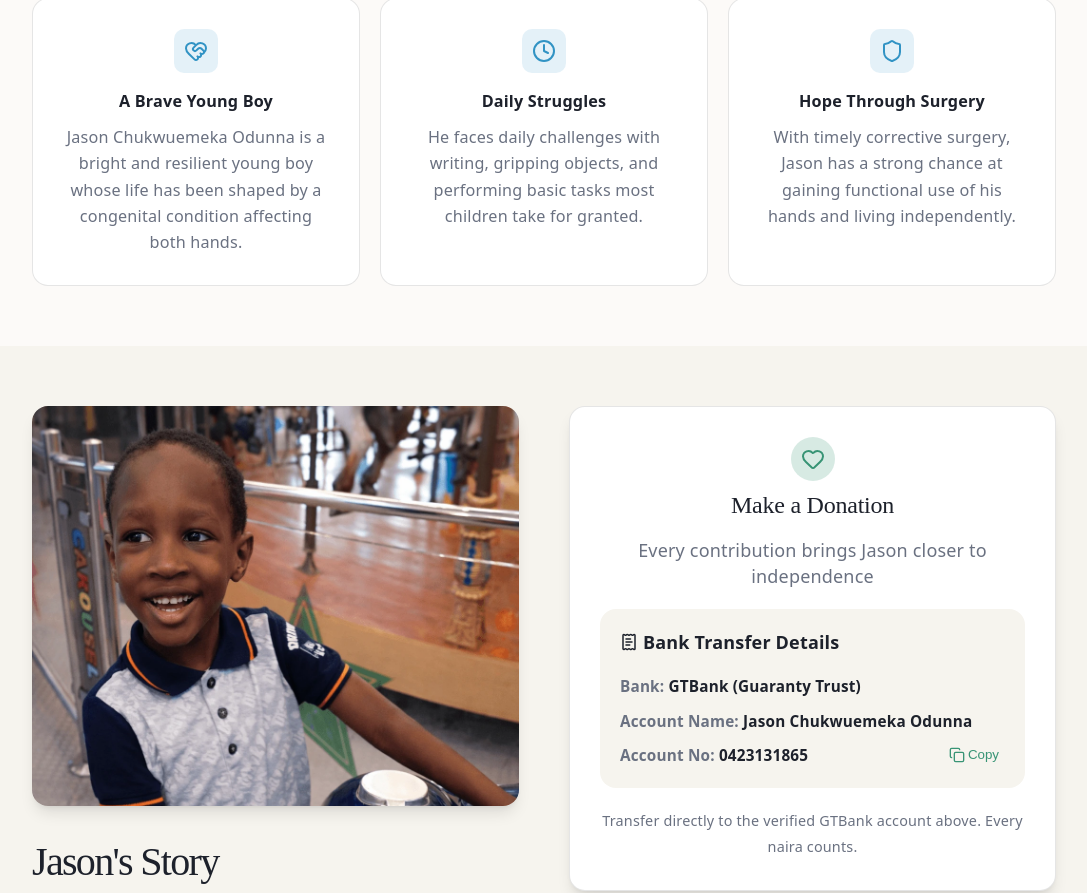
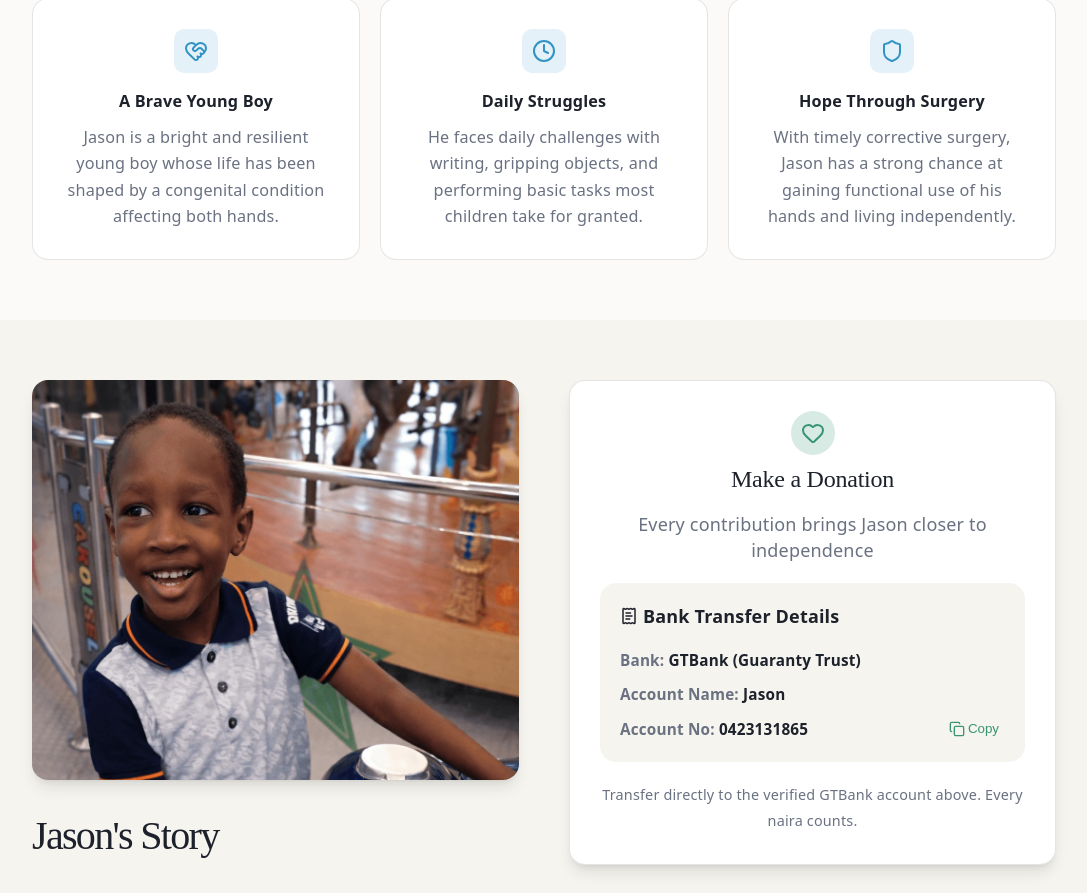
Before and after one commit to JopadAdvisory/Jason, a React (Vite) app: page / in a window 1280 px wide. Shown: the part 917-1810 px from the top of the page, without its empty margins (96-1183 px from the left). Built offline with nearby package versions, Linux system fonts and the light colour scheme.

Commit message:
jason name update

```diff
--- a/src/sections/Hero.tsx
+++ b/src/sections/Hero.tsx
@@ -23,6 +23,7 @@ function Hero(): JSX.Element {
                           src={HeroImage}
                           alt="Jason smiling with his family"
                           loading="lazy"
+                          fetchPriority="high"
                           className="hero-image"
                         />
                     </div>
--- a/src/sections/Reasons.tsx
+++ b/src/sections/Reasons.tsx
@@ -74,7 +74,7 @@ export default function Reasons(): JSX.Element {
                     </div>
                     <h4>A Brave Young Boy</h4>
                     <p>
-                        Jason Chukwuemeka Odunna is a bright and resilient young boy whose life has been shaped by a congenital condition affecting both hands.
+                        Jason is a bright and resilient young boy whose life has been shaped by a congenital condition affecting both hands.
                     </p>
                 </motion.div>
 
--- a/src/sections/faq.tsx
+++ b/src/sections/faq.tsx
@@ -9,7 +9,7 @@ export default function FAQ(): JSX.Element {
         {
             id: 1,
             title: "Who is Jason and what is his condition?",
-            content: "Jason Chukwuemeka Odunna is a young boy born on November 3, 2016, living with congenital deformities affecting both hands. His condition includes overlapping digits, joint stiffness, and restricted movement, making everyday tasks extremely difficult.",
+            content: "Jason is a young boy born on November 3, 2016, living with congenital deformities affecting both hands. His condition includes overlapping digits, joint stiffness, and restricted movement, making everyday tasks extremely difficult.",
         },
         {
             id: 2,
@@ -24,7 +24,7 @@ export default function FAQ(): JSX.Element {
         {
             id: 4,
             title: "How can i donate?",
-            content: "You can donate via direct bank transfer to: GTBank — Account Name: Okechukwu Josiah Odunna, Account Number: 0423131865. Every contribution counts. Thank you for your support!",
+            content: "You can donate via direct bank transfer to: GTBank — Account Name: Jason, Account Number: 0423131865. Every contribution counts. Thank you for your support!",
         },
         {
             id: 5,
--- a/src/sections/storyDonation.tsx
+++ b/src/sections/storyDonation.tsx
@@ -152,7 +152,7 @@ export default function StoryDonation(): JSX.Element {
                                     <span>Bank Transfer Details</span>
                                 </h4>
                                 <p className="bank">Bank: <span className="property">GTBank (Guaranty Trust)</span></p>
-                                <p className="name">Account Name: <span className="property">Jason Chukwuemeka Odunna</span></p>
+                                <p className="name">Account Name: <span className="property">Jason</span></p>
                                 <p className="bank-number">
                                     <span>Account No: <span className="property">0423131865</span></span>
                                     <button
```
Also changed, not shown: 1 other file (tests, documents, lock files or other folders).
